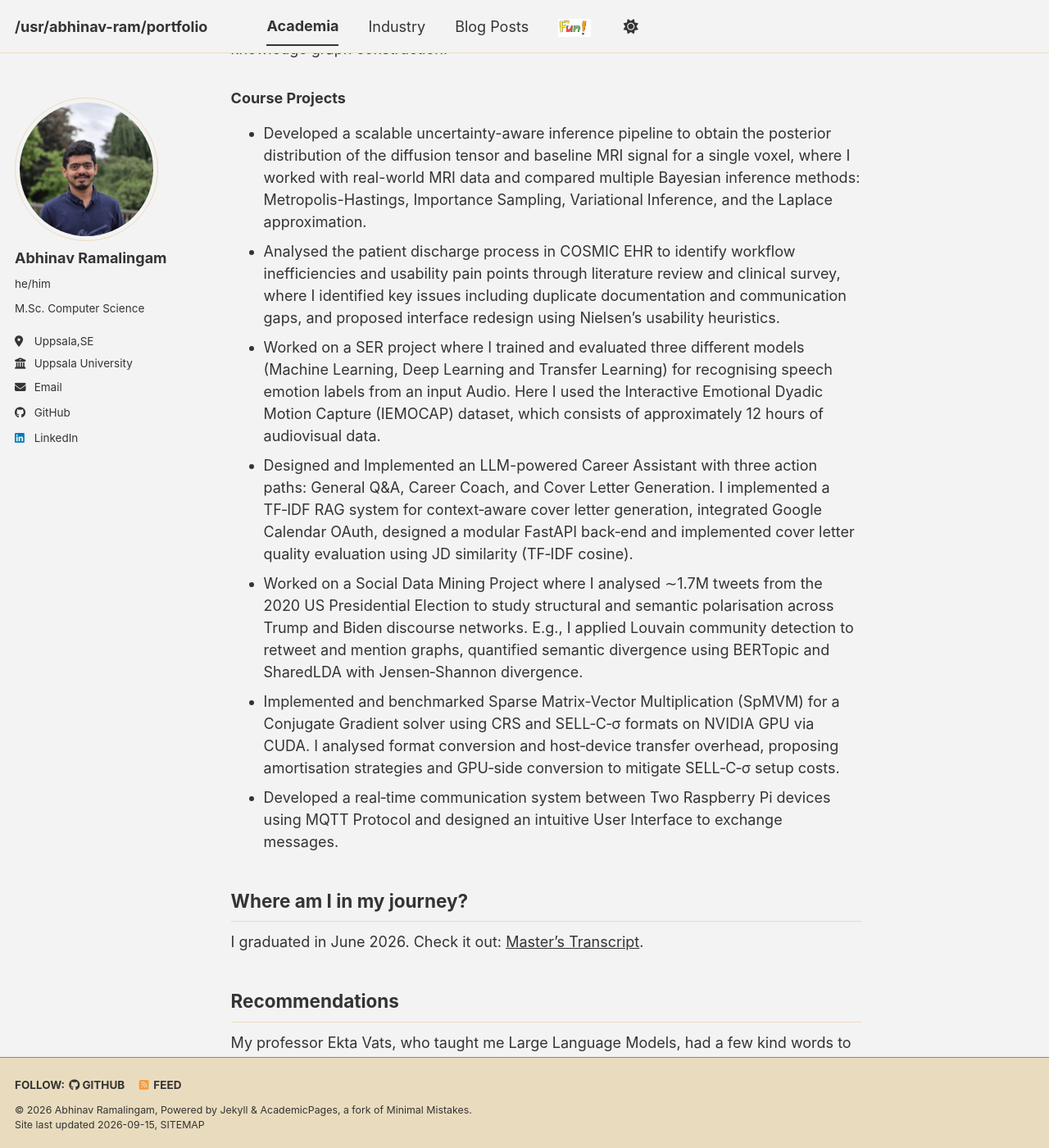
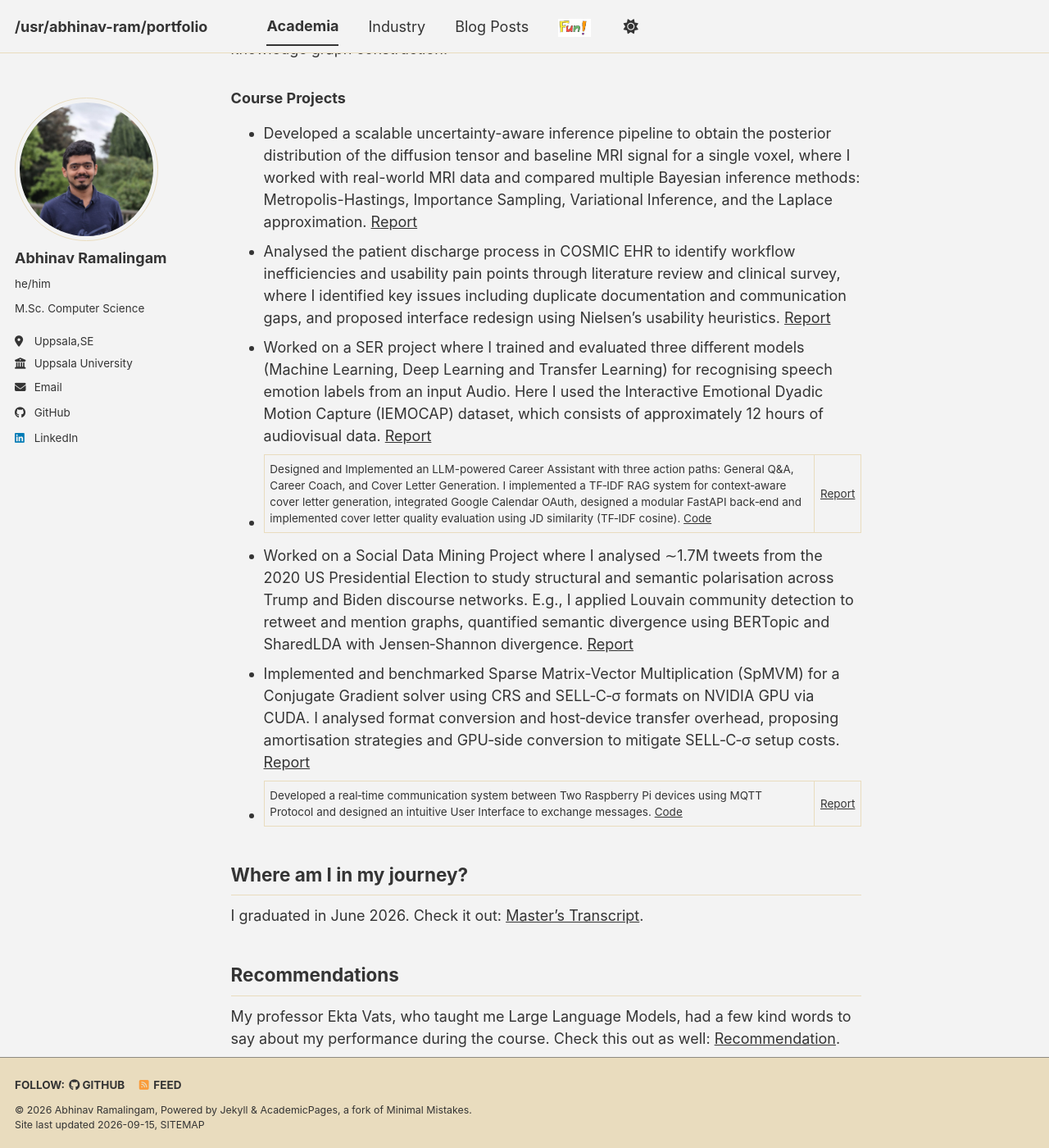
Before and after one commit to Abhinav-Ram/Abhinav-Ram.github.io, a Jekyll site: the page built from _academics/2024-09-masters.md, in a window 1280 px wide and 1400 px high, scrolled down 1330 px. Shown: the whole window at 82% size. Built offline with Jekyll 4.4.1, drawn with Linux system fonts in a browser that asks for light colours; a style sheet for code colours, icons or effects is not loaded.

Commit message:
Links to masters projects

```diff
--- a/_academics/2024-09-masters.md
+++ b/_academics/2024-09-masters.md
@@ -21,13 +21,13 @@ During my Bachelor's Program, I have been exposed to an Introduction in **Artifi
 I researched the development of a pipeline to transform heterogeneous EHR data into canonical knowledge-graph representations. A major part of my work involved profiling EHR tables, identifying suitable representations, comparing methodological approaches, and evaluating their performance on high-quality, de-identified, public medical datasets. I contributed to a unified, standard-agnostic framework for health data harmonization and knowledge graph construction.
 
 ### Course Projects
-- Developed a scalable uncertainty-aware inference pipeline to obtain the posterior distribution of the diffusion tensor and baseline MRI signal for a single voxel, where I worked with real-world MRI data and compared multiple Bayesian inference methods: Metropolis-Hastings, Importance Sampling, Variational Inference, and the Laplace approximation.
-- Analysed the patient discharge process in COSMIC EHR to identify workflow inefficiencies and usability pain points through literature review and clinical survey, where I identified key issues including duplicate documentation and communication gaps, and proposed interface redesign using Nielsen’s usability heuristics.
-- Worked on a SER project where I trained and evaluated three different models (Machine Learning, Deep Learning and Transfer Learning) for recognising speech emotion labels from an input Audio. Here I used the Interactive Emotional Dyadic Motion Capture (IEMOCAP) dataset, which consists of approximately 12 hours of audiovisual data.
-- Designed and Implemented an LLM-powered Career Assistant with three action paths: General Q&A, Career Coach, and Cover Letter Generation. I implemented a TF‑IDF RAG system for context‑aware cover letter generation, integrated Google Calendar OAuth, designed a modular FastAPI back‑end and implemented cover letter quality evaluation using JD similarity (TF‑IDF cosine).
-- Worked on a Social Data Mining Project where I analysed ∼1.7M tweets from the 2020 US Presidential Election to study structural and semantic polarisation across Trump and Biden discourse networks. E.g., I applied Louvain community detection to retweet and mention graphs, quantified semantic divergence using BERTopic and SharedLDA with Jensen‑Shannon divergence.
--  Implemented and benchmarked Sparse Matrix‑Vector Multiplication (SpMVM) for a Conjugate Gradient solver using CRS and SELL‑C‑σ formats on NVIDIA GPU via CUDA. I analysed format conversion and host‑device transfer overhead, proposing amortisation strategies and GPU‑side conversion to mitigate SELL‑C‑σ setup costs.
--  Developed a real‑time communication system between Two Raspberry Pi devices using MQTT Protocol and designed an intuitive User Interface to exchange messages.
+- Developed a scalable uncertainty-aware inference pipeline to obtain the posterior distribution of the diffusion tensor and baseline MRI signal for a single voxel, where I worked with real-world MRI data and compared multiple Bayesian inference methods: Metropolis-Hastings, Importance Sampling, Variational Inference, and the Laplace approximation. [Report]({{ site.url }}{{ site.baseurl }}/files/Projects/APML_Project_Report.pdf)
+- Analysed the patient discharge process in COSMIC EHR to identify workflow inefficiencies and usability pain points through literature review and clinical survey, where I identified key issues including duplicate documentation and communication gaps, and proposed interface redesign using Nielsen’s usability heuristics. [Report]({{ site.url }}{{ site.baseurl }}/files/Projects/Project_MI.pdf)
+- Worked on a SER project where I trained and evaluated three different models (Machine Learning, Deep Learning and Transfer Learning) for recognising speech emotion labels from an input Audio. Here I used the Interactive Emotional Dyadic Motion Capture (IEMOCAP) dataset, which consists of approximately 12 hours of audiovisual data. [Report]({{ site.url }}{{ site.baseurl }}/files/Projects/NCML_Project_Report.pdf)
+- Designed and Implemented an LLM-powered Career Assistant with three action paths: General Q&A, Career Coach, and Cover Letter Generation. I implemented a TF‑IDF RAG system for context‑aware cover letter generation, integrated Google Calendar OAuth, designed a modular FastAPI back‑end and implemented cover letter quality evaluation using JD similarity (TF‑IDF cosine). [Code](https://github.com/Abhinav-Ramalingam/LLMProject) | [Report]({{ site.url }}{{ site.baseurl }}/files/Projects/Project_LLM.pdf)
+- Worked on a Social Data Mining Project where I analysed ∼1.7M tweets from the 2020 US Presidential Election to study structural and semantic polarisation across Trump and Biden discourse networks. E.g., I applied Louvain community detection to retweet and mention graphs, quantified semantic divergence using BERTopic and SharedLDA with Jensen‑Shannon divergence. [Report]({{ site.url }}{{ site.baseurl }}/files/Projects/Project_MSD.pdf)
+- Implemented and benchmarked Sparse Matrix‑Vector Multiplication (SpMVM) for a Conjugate Gradient solver using CRS and SELL‑C‑σ formats on NVIDIA GPU via CUDA. I analysed format conversion and host‑device transfer overhead, proposing amortisation strategies and GPU‑side conversion to mitigate SELL‑C‑σ setup costs. [Report]({{ site.url }}{{ site.baseurl }}/files/Projects/Project_ABP.pdf)
+- Developed a real‑time communication system between Two Raspberry Pi devices using MQTT Protocol and designed an intuitive User Interface to exchange messages. [Code](https://github.com/Abhinav-Ramalingam/PiSquared) | [Report]({{ site.url }}{{ site.baseurl }}/files/Projects/Project_ACSS.pdf)
 
 Where am I in my journey?
 ------
```
Also changed, not shown: 7 other files.
